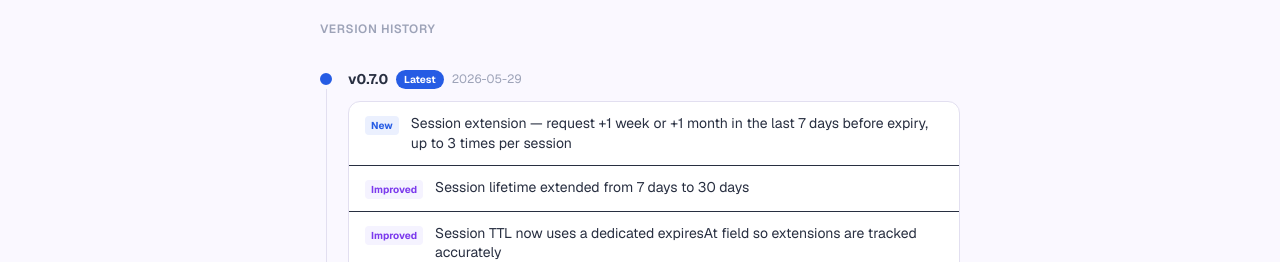
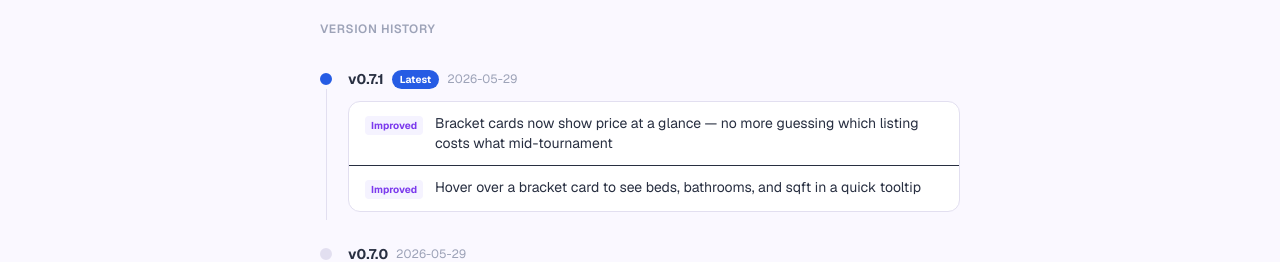
Before and after one commit to snsyaqirah/SurveyLuhh, a Next.js app in the folder frontend/: page /changelog in a window 1280 px wide. Shown: the part 306-568 px from the top of the page. Built offline with nearby package versions, Linux system fonts and the light colour scheme; no server answers; what react-google-recaptcha-v3 would draw is missing.

Commit message:
feat: update version to 0.7.1 and add new improvements to changelog

```diff
--- a/frontend/app/changelog/page.tsx
+++ b/frontend/app/changelog/page.tsx
@@ -14,9 +14,17 @@ interface Version {
 
 const VERSIONS: Version[] = [
   {
+    version: '0.7.1',
+    date: '2026-05-29',
+    label: 'Latest',
+    changes: [
+      { type: 'improvement', text: 'Bracket cards now show price at a glance — no more guessing which listing costs what mid-tournament' },
+      { type: 'improvement', text: 'Hover over a bracket card to see beds, bathrooms, and sqft in a quick tooltip' },
+    ],
+  },
+  {
     version: '0.7.0',
     date: '2026-05-29',
-    label: 'Latest',
     changes: [
       { type: 'feat',        text: 'Session extension — request +1 week or +1 month in the last 7 days before expiry, up to 3 times per session' },
       { type: 'improvement', text: 'Session lifetime extended from 7 days to 30 days' },
```
